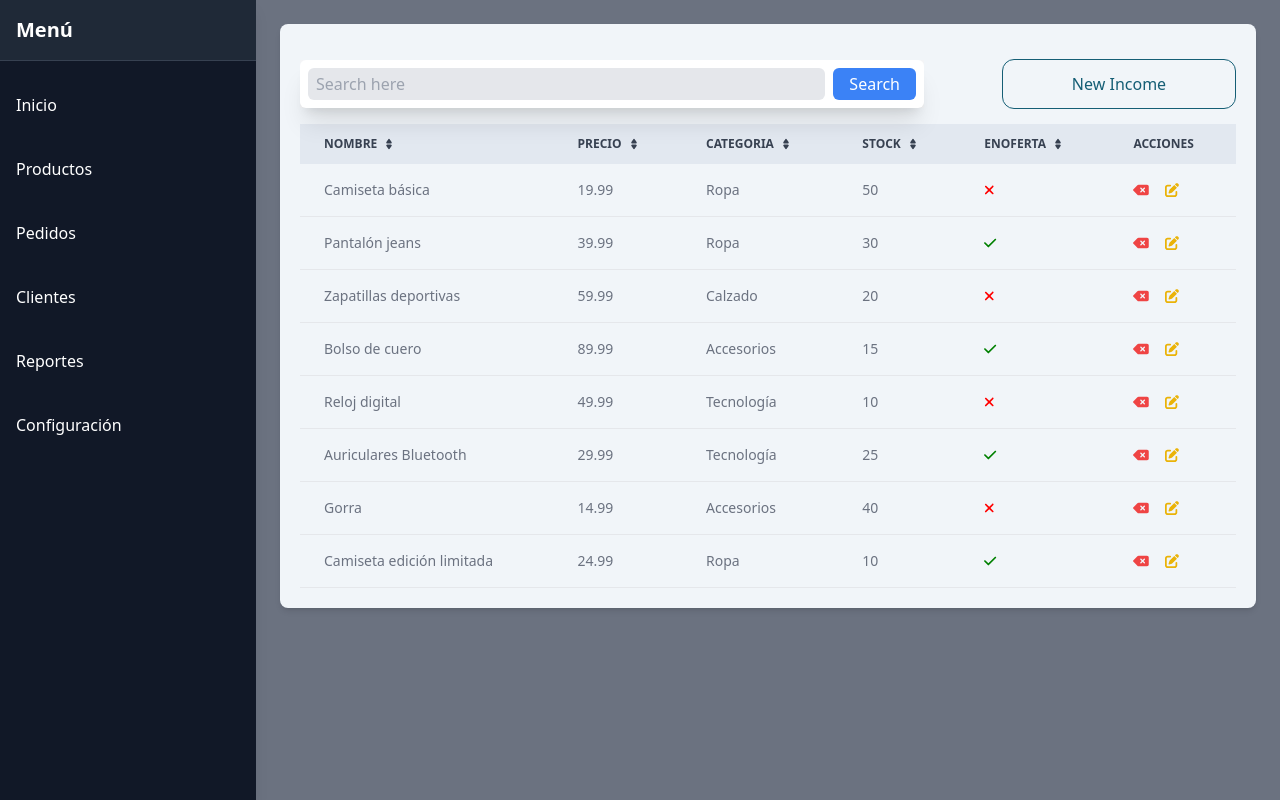
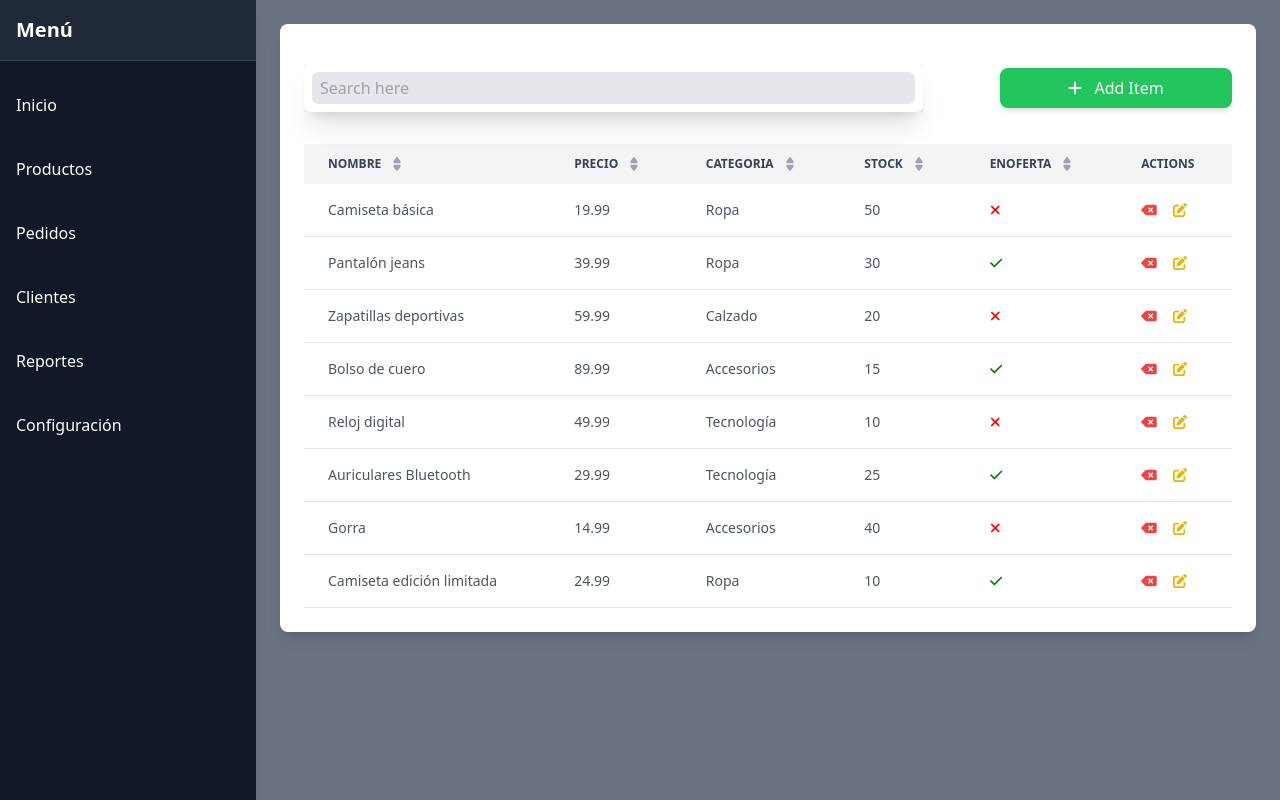
Before and after one commit to stevenD18skz/ERP, a React (Vite) app: page / in a window 1280 px wide. Built offline with nearby package versions, Linux system fonts and the light colour scheme.

Commit message:
Refactor SearchBar and Table components for improved styling and functionality; update button labels and enhance layout

```diff
--- a/src/components/SearchBar.jsx
+++ b/src/components/SearchBar.jsx
@@ -24,12 +24,6 @@ export default function SearchBar({ characterSearch, setCharacterSearch }) {
             value={characterSearch || ""}
             onChange={(e) => setCharacterSearch(e.target.value)}
           />
-          <button
-            type="submit"
-            className="ml-2 rounded-md bg-blue-500 px-4 py-1 text-white hover:bg-blue-400 focus:outline-none focus:ring-2 focus:ring-blue-300 dark:focus:ring-blue-500"
-          >
-            Search
-          </button>
         </form>
       </div>
     </div>
--- a/src/components/Table.jsx
+++ b/src/components/Table.jsx
@@ -58,9 +58,9 @@ export default function Table({ deleteData, updateProduct, data_list }) {
   const renderButton = () => (
     <button
       onClick={() => console.log("new income")}
-      className="w-3/12 rounded-xl border border-cyan-800 py-3 text-cyan-800 transition-all hover:border-dashed hover:bg-cyan-600 hover:text-white"
+      className="w-3/12 rounded-lg bg-green-500 px-4 py-2 text-white shadow-md hover:bg-green-600"
     >
-      New Income
+      <FontAwesomeIcon icon={faPlus} className="mr-2" /> Add Item
     </button>
   );
 
@@ -73,8 +73,8 @@ export default function Table({ deleteData, updateProduct, data_list }) {
 
   if (filteredData.length === 0) {
     return (
-      <div className="bg-slate-300 p-6">
-        <div className="relative overflow-x-auto bg-slate-100 p-5 shadow-md sm:rounded-lg">
+      <div className="p-6">
+        <div className="relative overflow-x-auto bg-white p-5 shadow-md sm:rounded-lg">
           <header className="flex items-center justify-between">
             <SearchBar
               characterSearch={searchQuery}
@@ -82,40 +82,43 @@ export default function Table({ deleteData, updateProduct, data_list }) {
             />
             {renderButton()}
           </header>
-          <p className="mt-4 text-center text-slate-800">No hay productos</p>
+          <p className="mt-4 text-center text-gray-700">No hay productos</p>
         </div>
       </div>
     );
   }
 
   return (
-    <div className="relative overflow-x-auto bg-slate-100 p-5 shadow-md sm:rounded-lg">
-      <header className="flex items-center justify-between">
-        <div className="w-8/12">
+    <div className="relative overflow-x-auto rounded-lg bg-white p-6 shadow-lg">
+      <header className="mb-4 flex items-center justify-between">
+        {" "}
+        <div className="w-2/3">
           <SearchBar
             characterSearch={searchQuery}
             setCharacterSearch={setSearchQuery}
+            className="w-2/3"
           />
         </div>
         {renderButton()}
       </header>
 
-      <table className="w-full text-left text-sm text-gray-500 rtl:text-right">
-        <thead className="bg-slate-200 text-xs uppercase text-gray-700">
+      <table className="w-full table-auto border-collapse text-left text-sm text-gray-600">
+        <thead className="bg-gray-100 text-xs font-bold uppercase text-gray-700">
           <tr>
             {Object.keys(filteredData[0])
               .filter((key) => key !== "id")
               .map((key) => (
                 <th key={key} className="px-6 py-3">
                   <div className="flex items-center">
-                    {key}
+                    {key.replace(/_/g, " ")}
                     <button
                       onClick={() => handleOrderBy(key)}
                       aria-label={`Ordenar por ${key}`}
+                      className="ml-2"
                     >
                       <svg
-                        className={`ms-1.5 h-3 w-3 transition-all ${
-                          orderby === key ? "text-orange-600" : ""
+                        className={`h-4 w-4 transition-all ${
+                          orderby === key ? "text-green-500" : "text-gray-400"
                         }`}
                         aria-hidden="true"
                         xmlns="http://www.w3.org/2000/svg"
@@ -128,14 +131,14 @@ export default function Table({ deleteData, updateProduct, data_list }) {
                   </div>
                 </th>
               ))}
-            <th className="px-6 py-3">Acciones</th>
+            <th className="px-6 py-3">Actions</th>
           </tr>
         </thead>
         <tbody>
-          {filteredData.map((item) => (
+          {filteredData.map((item, index) => (
             <tr
-              key={item.id}
-              className="border-b bg-slate-100 transition-all hover:bg-slate-200"
+              key={index}
+              className="border-b transition-all hover:bg-gray-50"
             >
               {Object.entries(item).map(
                 ([key, value]) =>
@@ -149,19 +152,21 @@ export default function Table({ deleteData, updateProduct, data_list }) {
                     </td>
                   ),
               )}
-              <td className="flex gap-4 px-6 py-4">
-                <button onClick={() => deleteData(item.id)}>
-                  <FontAwesomeIcon
-                    icon={faDeleteLeft}
-                    className="text-red-500"
-                  />
-                </button>
-                <button onClick={() => updateProduct(item.id)}>
-                  <FontAwesomeIcon
-                    icon={faPenToSquare}
-                    className="text-yellow-500"
-                  />
-                </button>
+              <td className="px-6 py-4">
+                <div className="flex gap-4">
+                  <button
+                    onClick={() => deleteData(item.id)}
+                    className="text-red-500 hover:text-red-700"
+                  >
+                    <FontAwesomeIcon icon={faDeleteLeft} />
+                  </button>
+                  <button
+                    onClick={() => updateProduct(item.id)}
+                    className="text-yellow-500 hover:text-yellow-700"
+                  >
+                    <FontAwesomeIcon icon={faPenToSquare} />
+                  </button>
+                </div>
               </td>
             </tr>
           ))}
```
